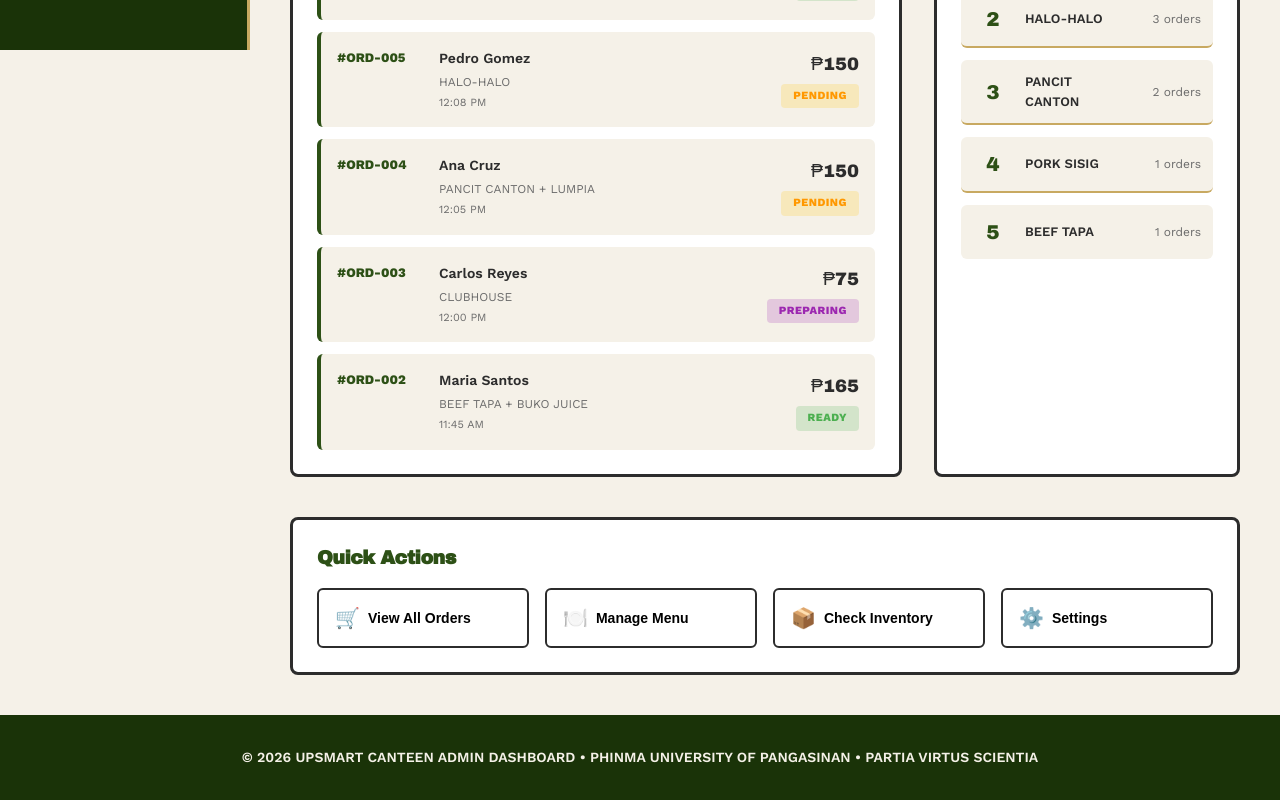
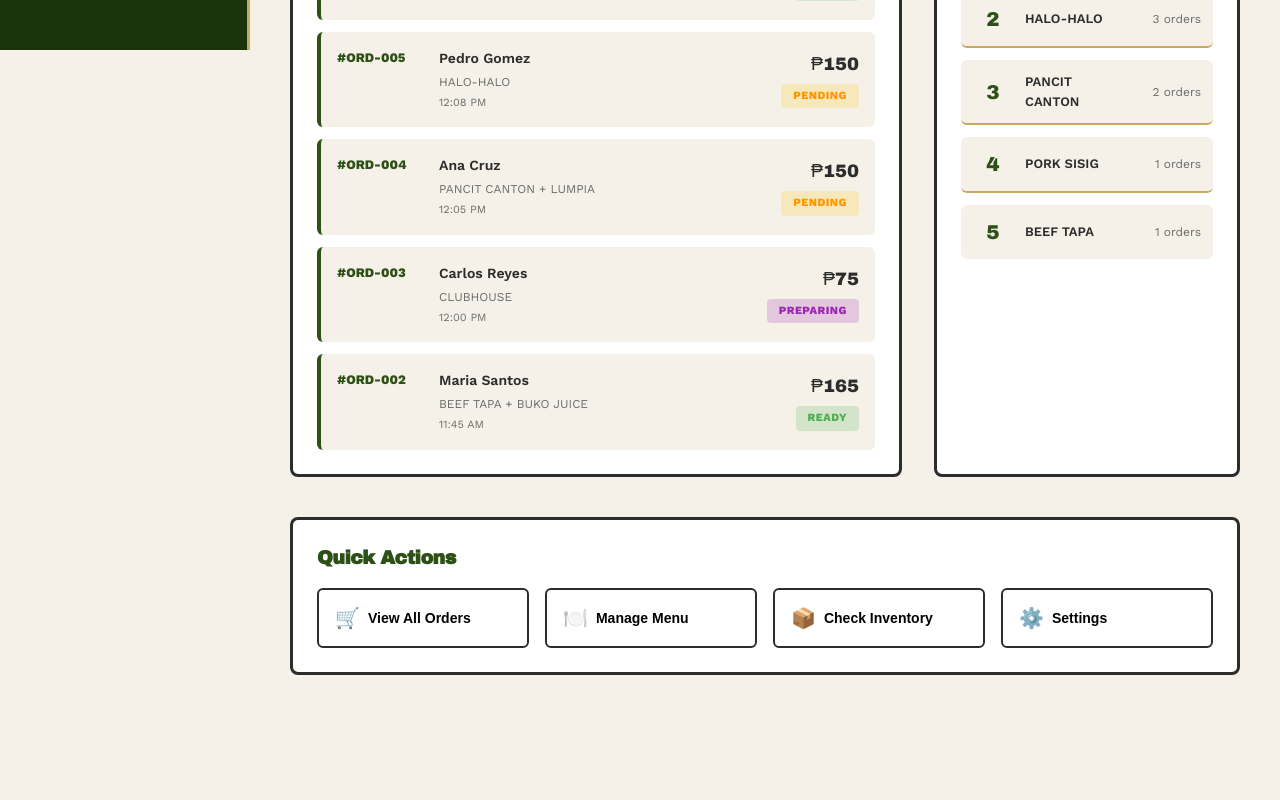
Before and after one commit to G4bito/upsmart-canteen-admin, a Vue app: page / in a window 1280 px wide. Shown: the part 750-1550 px from the top of the page. After the commit the page ends 1465 px from the top, so only its background shows below. Built offline with nearby package versions, Linux system fonts and the light colour scheme.

Commit message:
footer deleted

```diff
--- a/src/App.vue
+++ b/src/App.vue
@@ -32,7 +32,6 @@
         <Settings v-if="activeMenu === 'settings'" @save-settings="saveSettings" />
       </main>
     </div>
-    <Footer />
   </div>
 </template>
 
@@ -46,7 +45,6 @@ import MenuManagement from './components/MenuManagement.vue'
 import Orders from './components/Orders.vue'
 import Analytics from './components/Analytics.vue'
 import Settings from './components/Settings.vue'
-import Footer from './components/Footer.vue'
 
 export default {
   components: {
@@ -57,8 +55,7 @@ export default {
     MenuManagement,
     Orders,
     Analytics,
-    Settings,
-    Footer
+    Settings
   },
   setup() {
     const activeMenu = ref('dashboard');
--- a/src/components/Footer.vue
+++ /dev/null
@@ -1,27 +0,0 @@
-<template>
-  <footer class="bottom-bar">
-    <p>© 2026 UPSMART CANTEEN ADMIN DASHBOARD • PHINMA UNIVERSITY OF PANGASINAN • PARTIA VIRTUS SCIENTIA</p>
-  </footer>
-</template>
-
-<script>
-export default {
-  name: 'Footer'
-}
-</script>
-
-<style scoped>
-.bottom-bar {
-  background: var(--upang-dark-green);
-  color: var(--cream);
-  padding: 32px;
-  text-align: center;
-  margin-top: auto;
-}
-
-.bottom-bar p {
-  font-size: 14px;
-  font-weight: 600;
-  margin: 0;
-}
-</style>
```
